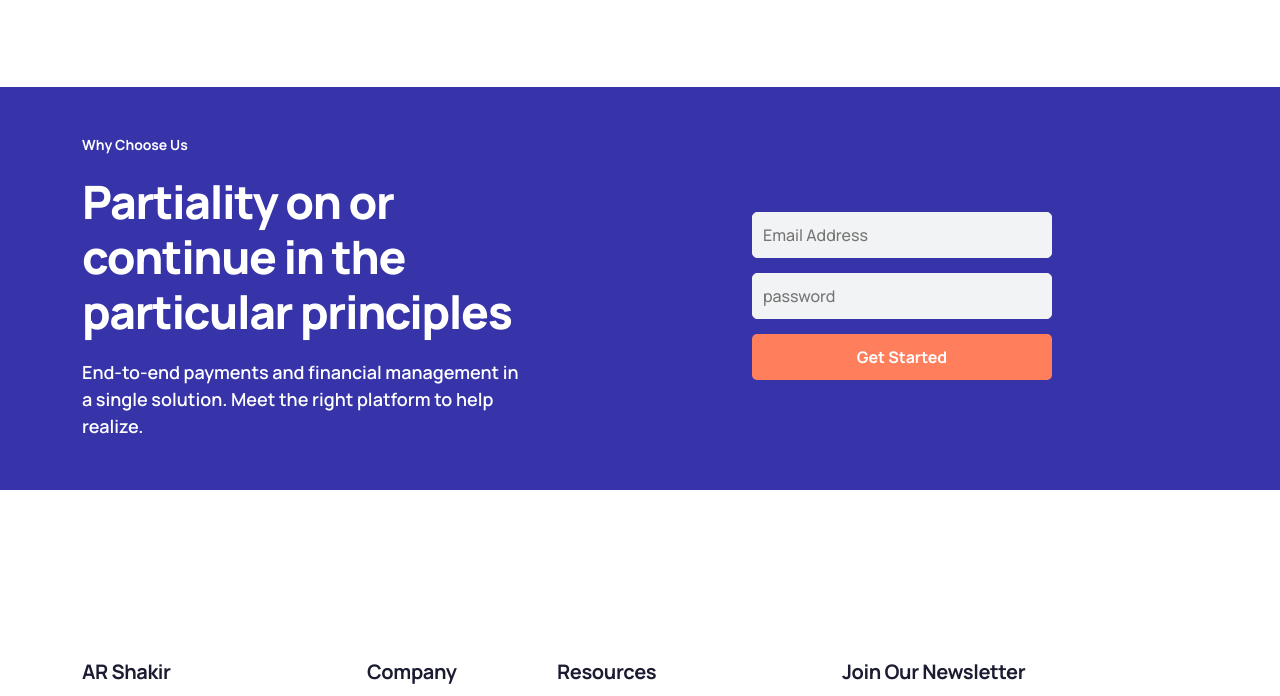
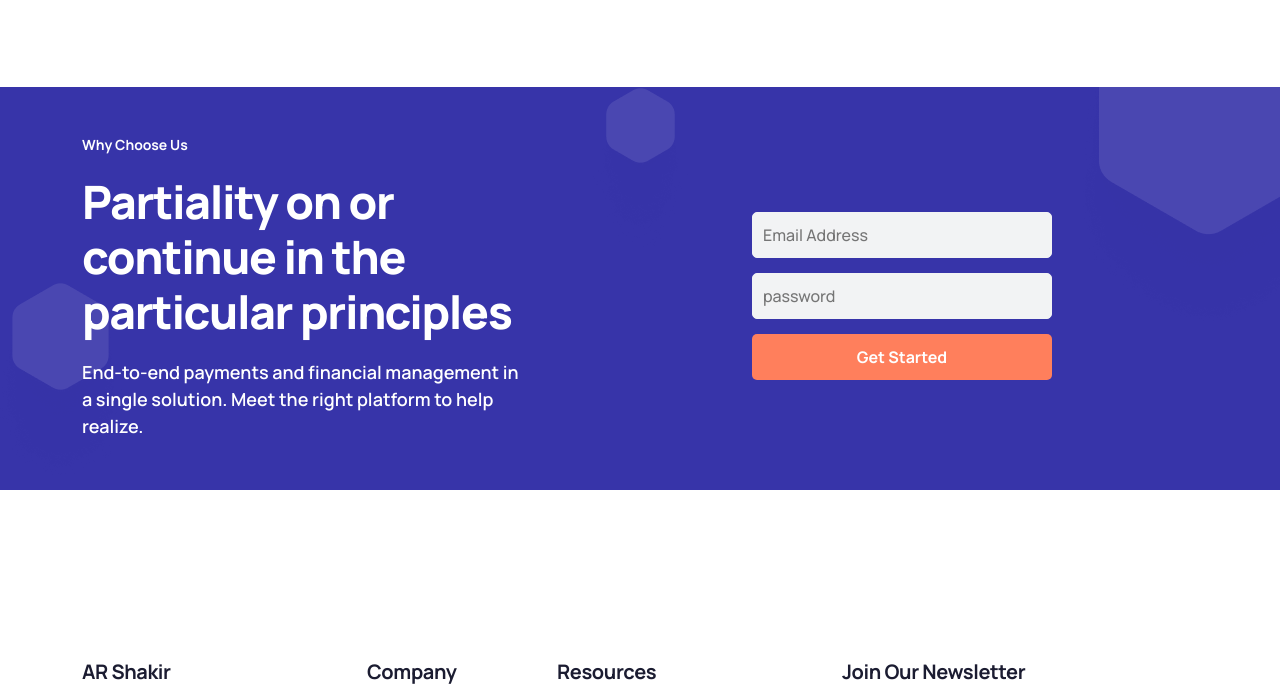
Before and after one commit to mrnalve/Sass-landing-page, a plain HTML site: page index.html in a window 1280 px wide. Shown: the part 4123-4819 px from the top of the page. Drawn offline with Linux system fonts and the light colour scheme.

Commit message:
Partiality background edit

```diff
--- a/css/style.css
+++ b/css/style.css
@@ -584,6 +584,9 @@ nav .sign_in .start_free{
     margin: 90px 0;
     background-color: #3734A9;
     padding: 50px 0;
+    background-image: url(../iamge/Polygon\ 8.png), url(../iamge/Polygon\ 9.png), url(../iamge/Polygon\ 10.png);
+    background-position: top calc(-100px) right, bottom calc(-80px) left, top center;
+    background-repeat: no-repeat;
 }
 #paritality .partiality_cnt{
     padding-right: 100px;
```
Also changed, not shown: iamge/Polygon 10.png (added), iamge/Polygon 8.png (added), iamge/Polygon 9.png (added).
